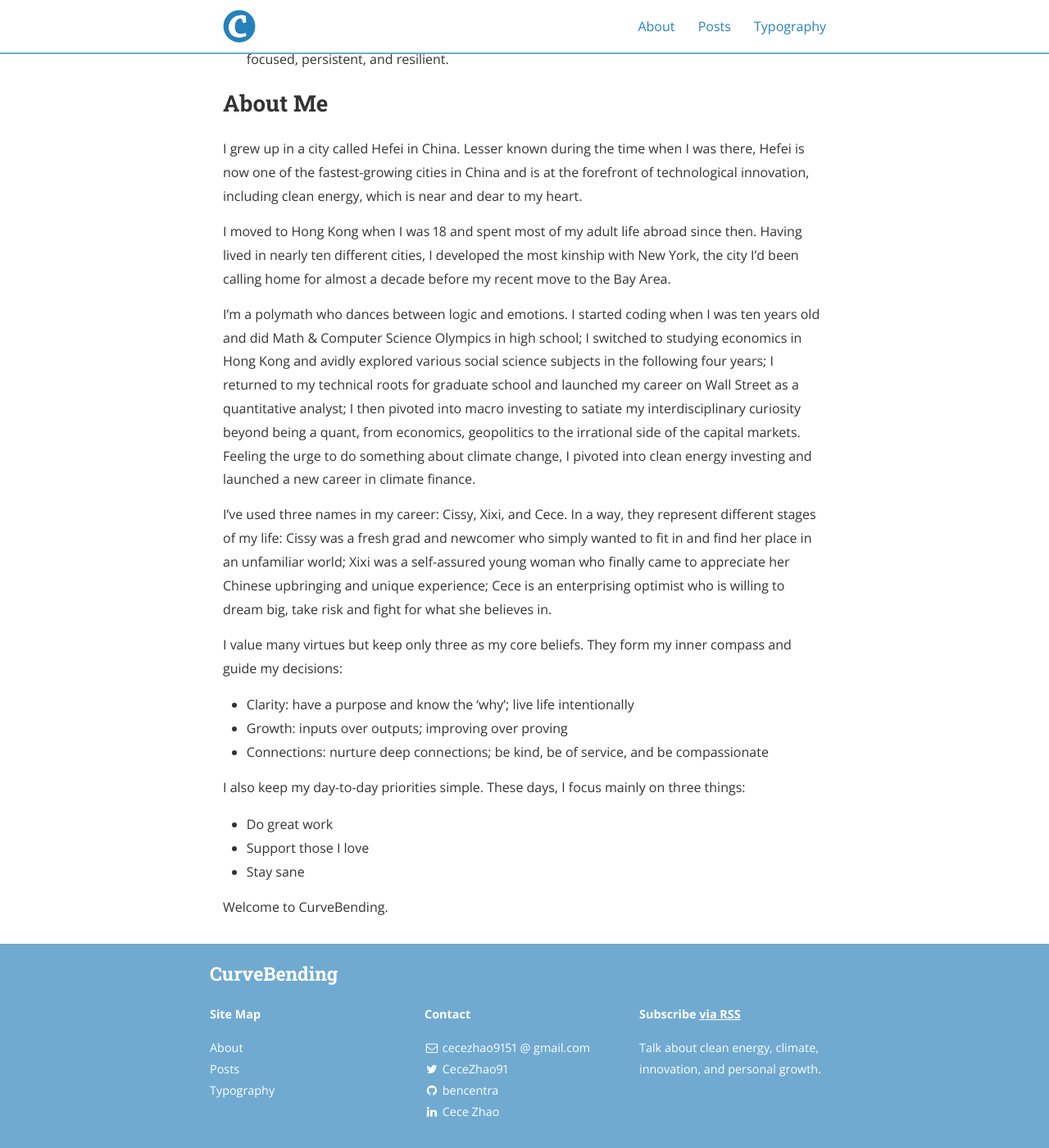
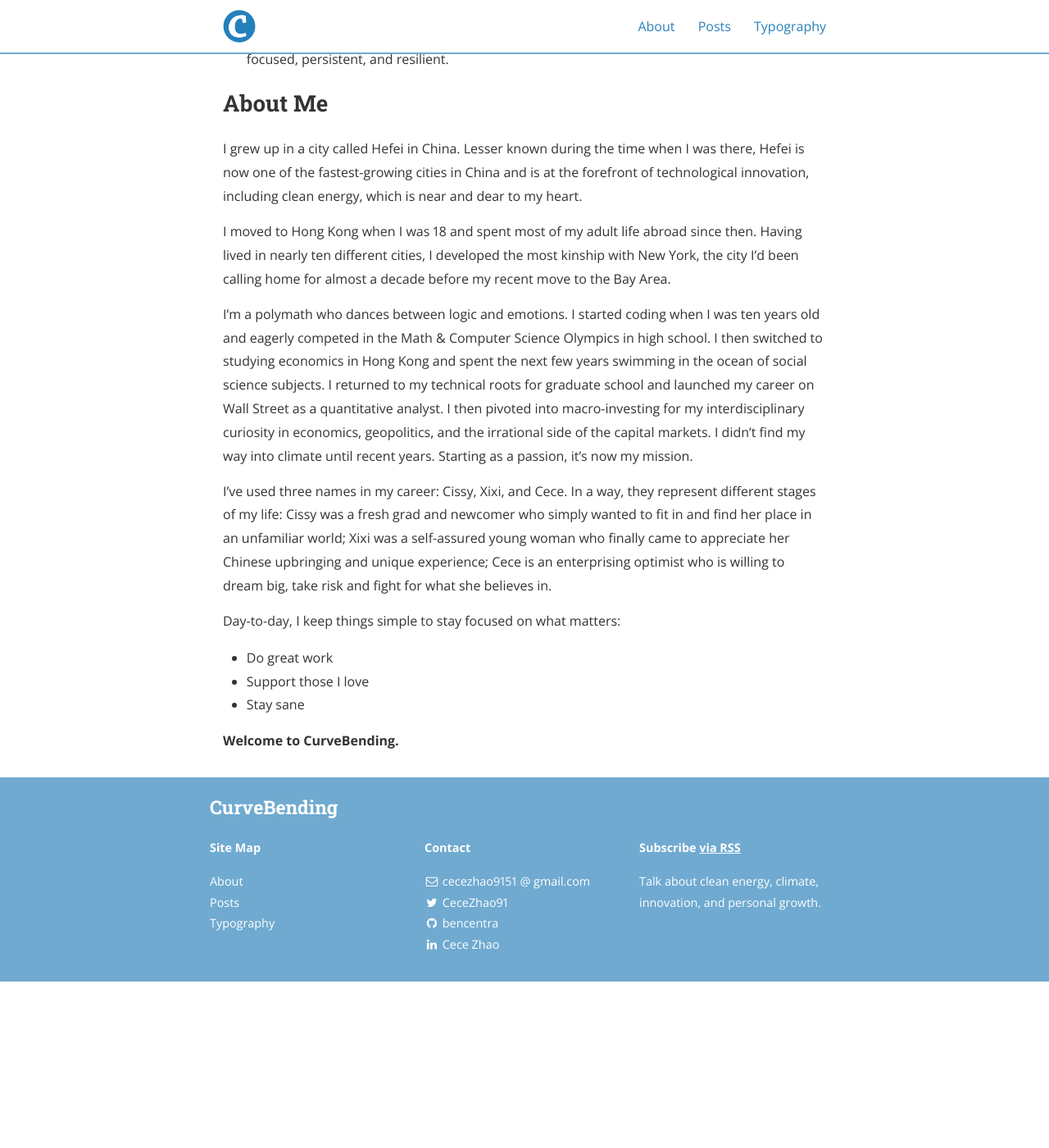
Before and after one commit to CurveBending/CurveBending.github.io, a Jekyll site: the page built from about.md, in a window 1280 px wide and 1400 px high, scrolled down 501 px. Shown: the whole window at 82% size. Built offline with Jekyll 4.4.1, drawn with Linux system fonts in a browser that asks for light colours; nearby versions of some CDN libraries; after the commit the page ends 1698 px from its top, so only the background shows below that; some of the changed text lies outside the part shown.

Commit message:
Update about.md

```diff
--- a/about.md
+++ b/about.md
@@ -15,24 +15,19 @@ It's called CurveBending because most changes take place in a non-linear way:
 - Global warming was non-linear and lost control only in the last century due to human activities; on the flip side, we human beings also hold the key to bending down the curve.
 - Personal development also follows a non-linear path. We can grow exponentially if we stay focused, persistent, and resilient.
 
+
 ## About Me
 I grew up in a city called Hefei in China. Lesser known during the time when I was there, Hefei is now one of the fastest-growing cities in China and is at the forefront of technological innovation, including clean energy, which is near and dear to my heart.
 
 I moved to Hong Kong when I was 18 and spent most of my adult life abroad since then. Having lived in nearly ten different cities, I developed the most kinship with New York, the city I'd been calling home for almost a decade before my recent move to the Bay Area.
 
-I'm a polymath who dances between logic and emotions. I started coding when I was ten years old and did Math & Computer Science Olympics in high school; I switched to studying economics in Hong Kong and avidly explored various social science subjects in the following four years; I returned to my technical roots for graduate school and launched my career on Wall Street as a quantitative analyst; I then pivoted into macro investing to satiate my interdisciplinary curiosity beyond being a quant, from economics, geopolitics to the irrational side of the capital markets. Feeling the urge to do something about climate change, I pivoted into clean energy investing and launched a new career in climate finance.
+I'm a polymath who dances between logic and emotions. I started coding when I was ten years old and eagerly competed in the Math & Computer Science Olympics in high school. I then switched to studying economics in Hong Kong and spent the next few years swimming in the ocean of social science subjects. I returned to my technical roots for graduate school and launched my career on Wall Street as a quantitative analyst. I then pivoted into macro-investing for my interdisciplinary curiosity in economics, geopolitics, and the irrational side of the capital markets. I didn't find my way into climate until recent years. Starting as a passion, it's now my mission.
 
 I've used three names in my career: Cissy, Xixi, and Cece. In a way, they represent different stages of my life: Cissy was a fresh grad and newcomer who simply wanted to fit in and find her place in an unfamiliar world; Xixi was a self-assured young woman who finally came to appreciate her Chinese upbringing and unique experience; Cece is an enterprising optimist who is willing to dream big, take risk and fight for what she believes in.
 
-I value many virtues but keep only three as my core beliefs. They form my inner compass and guide my decisions:
-- Clarity: have a purpose and know the ‘why’; live life intentionally
-- Growth: inputs over outputs; improving over proving
-- Connections: nurture deep connections; be kind, be of service, and be compassionate
-
-I also keep my day-to-day priorities simple. These days, I focus mainly on three things:
+Day-to-day, I keep things simple to stay focused on what matters:
 - Do great work
 - Support those I love
 - Stay sane
 
-
-Welcome to CurveBending.
+**Welcome to CurveBending.**
```
Also changed, not shown: other parts of about.md (+1 -1 lines).
